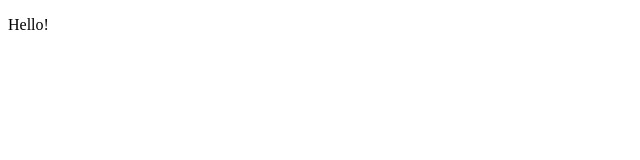
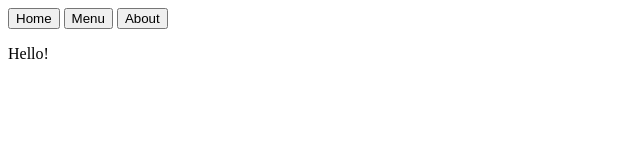
Before and after one commit to fmtayag/odin-restaurant, a website built with webpack: page src/template.html in a window 1280 px wide. Shown: the whole page, without its empty margins (0-640 px from the left). Built offline with nearby package versions, Linux system fonts and the light colour scheme.

Commit message:
Hardcode skeleton HTML

```diff
--- a/src/template.html
+++ b/src/template.html
@@ -6,6 +6,15 @@
     <title>Odin Restaurant</title>
 </head>
 <body>
+    <header>
+        <nav>
+            <button type="button">Home</button>
+            <button type="button">Menu</button>
+            <button type="button">About</button>
+        </nav>
+    </header>
+    <div id="content">
 
+    </div>
 </body>
 </html>
```
